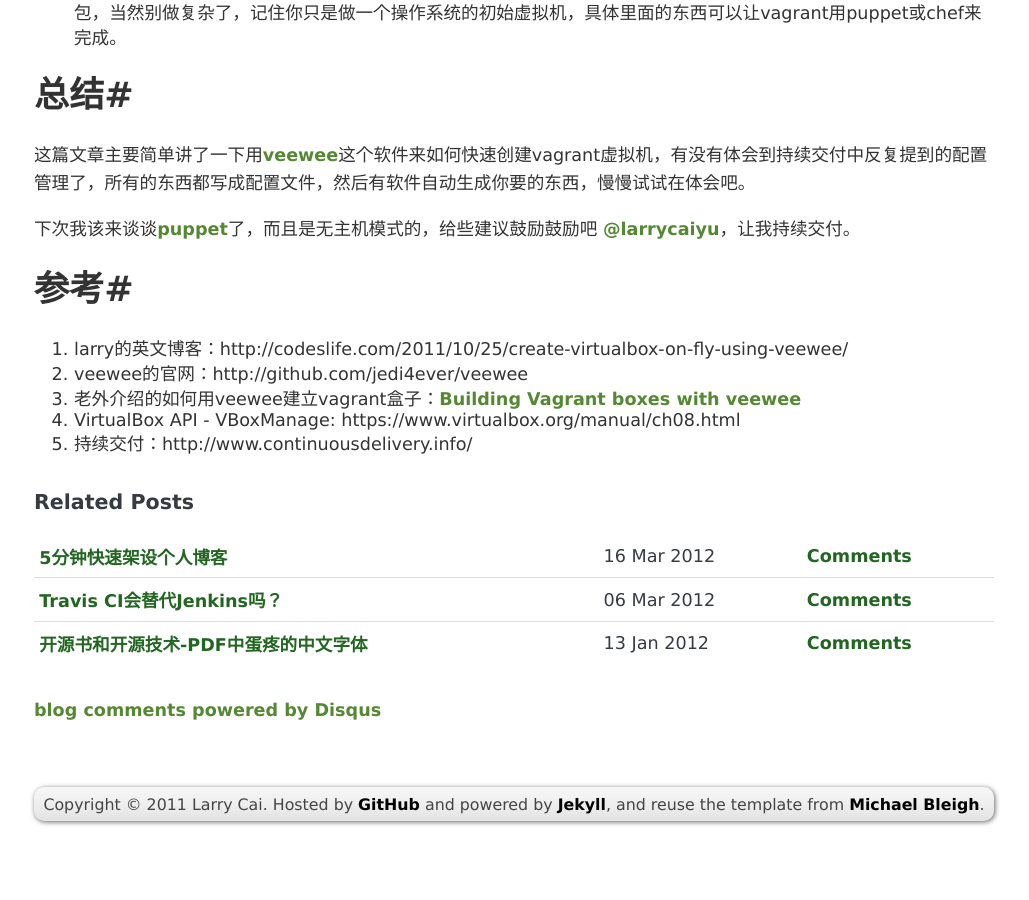
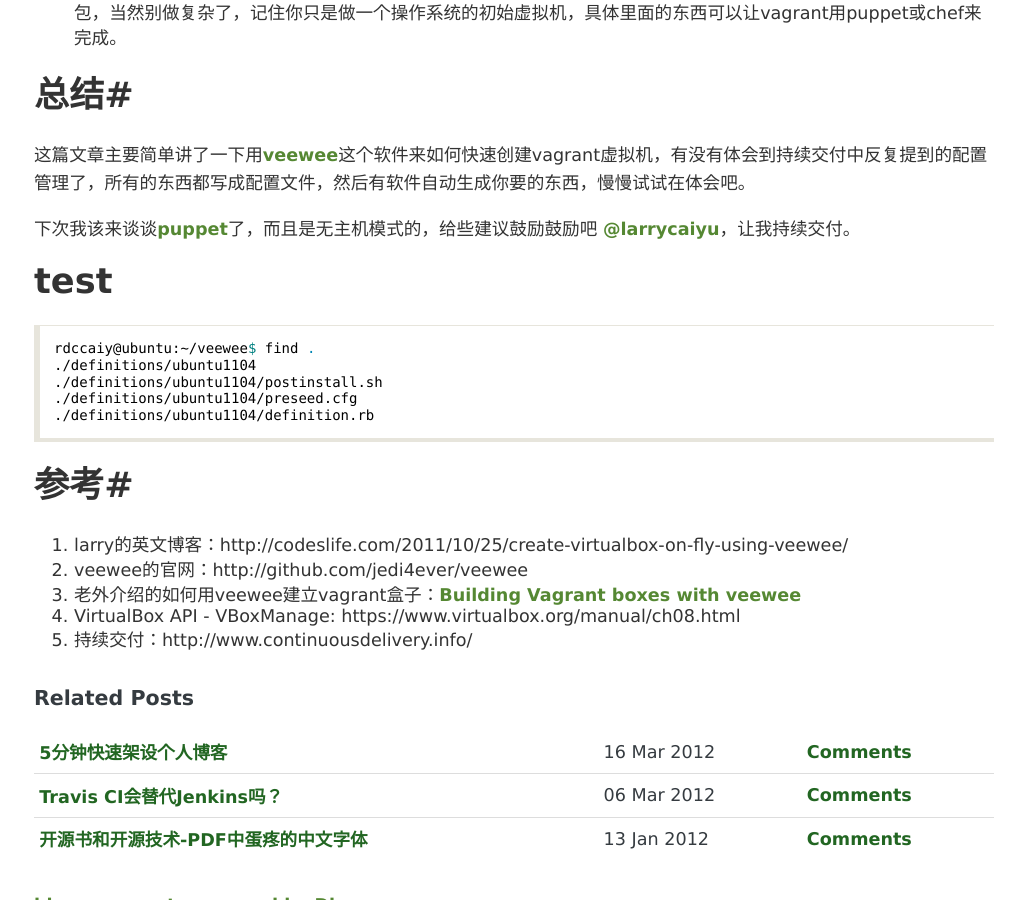
Before and after one commit to larrycai/larrycai.github.com, a Jekyll site: the page built from _posts/2011-11-04-veewee-create-vm.mkd, in a window 1280 px wide and 900 px high, scrolled down 3572 px. Shown: the whole window, without its empty margins (126-1155 px from the left). Built offline with Jekyll 4.4.1, drawn with Linux system fonts in a browser that asks for light colours; Markdown is read by kramdown in place of the engine named in the settings; comment, search, counter and statistics services are not loaded; before the commit the page ends 4409 px from its top, so only the background shows below that; part of the change alters nothing that is shown.

Commit message:
check whether gfm works using plugin

````diff
--- a/_config.yml
+++ b/_config.yml
@@ -1,2 +1,4 @@
-markdown: rdiscount
 pygments: true
+markdown: redcarpet2
+redcarpet:
+  extensions: ["no_intra_emphasis", "fenced_code_blocks", "autolink", "strikethrough", "superscript", "with_toc_data"]
--- /dev/null
+++ b/_plugins/redcarpet2_markdown.rb
@@ -0,0 +1,63 @@
+# Encoding: utf-8
+
+require 'fileutils'
+require 'digest/md5'
+require 'redcarpet'
+require 'albino'
+
+PYGMENTS_CACHE_DIR = File.expand_path('../../_cache', __FILE__)
+FileUtils.mkdir_p(PYGMENTS_CACHE_DIR)
+
+class Redcarpet2Markdown < Redcarpet::Render::HTML
+  def block_code(code, lang)
+    lang = lang || "text"
+    path = File.join(PYGMENTS_CACHE_DIR, "#{lang}-#{Digest::MD5.hexdigest code}.html")
+    puts path
+    puts Albino.colorize('puts "Hello World"', :ruby)
+    cache(path) do
+      puts code
+      colorized = Albino.colorize(code, lang)
+      puts "hhddddddddddddd"
+      puts colorized
+      puts colorized
+      add_code_tags(colorized, lang)
+    end
+  end
+
+  def add_code_tags(code, lang)
+    code.sub(/<pre>/, "<pre><code class=\"#{lang}\">").
+         sub(/<\/pre>/, "</code></pre>")
+  end
+
+  def cache(path)
+    if File.exist?(path)
+      File.read(path)
+    else
+      content = yield
+      File.open(path, 'w') {|f| f.print(content) }
+      content
+    end
+  end
+
+  def normal_text(text)
+    text.gsub('« ', '«&nbsp;').
+         gsub(/ ([:;»!?])/, '&nbsp;\1').
+         gsub(' -- ', '—').
+         gsub('...', '…')
+  end
+end
+
+class Jekyll::MarkdownConverter
+  def extensions
+    Hash[ *@config['redcarpet']['extensions'].map {|e| [e.to_sym, true] }.flatten ]
+  end
+
+  def markdown
+    @markdown ||= Redcarpet::Markdown.new(Redcarpet2Markdown.new(extensions), extensions)
+  end
+
+  def convert(content)
+    return super unless @config['markdown'] == 'redcarpet2'
+    markdown.render(content)
+  end
+end
--- a/_posts/2011-11-04-veewee-create-vm.mkd
+++ b/_posts/2011-11-04-veewee-create-vm.mkd
@@ -111,6 +111,16 @@ iso文件就是操作系统的安装光盘，建议先从网上下载，veewee
 
 下次我该来谈谈[puppet][puppet]了，而且是无主机模式的，给些建议鼓励鼓励吧 [@larrycaiyu][larryweibo]，让我持续交付。
 
+# test #
+
+``` bash
+rdccaiy@ubuntu:~/veewee$ find .
+./definitions/ubuntu1104
+./definitions/ubuntu1104/postinstall.sh
+./definitions/ubuntu1104/preseed.cfg
+./definitions/ubuntu1104/definition.rb
+```
+
 #参考#
 1. larry的英文博客：http://codeslife.com/2011/10/25/create-virtualbox-on-fly-using-veewee/
 2. veewee的官网：http://github.com/jedi4ever/veewee
````
